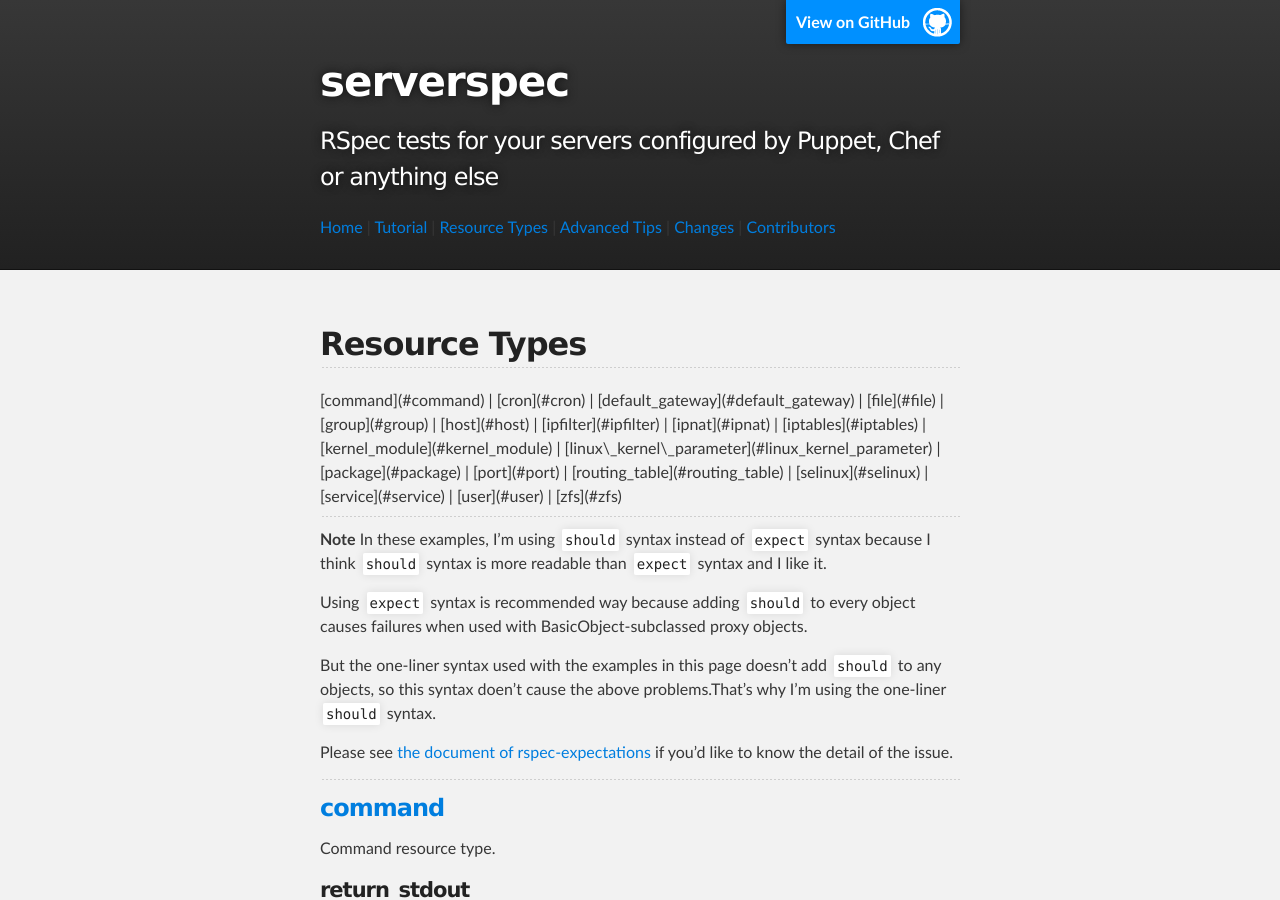
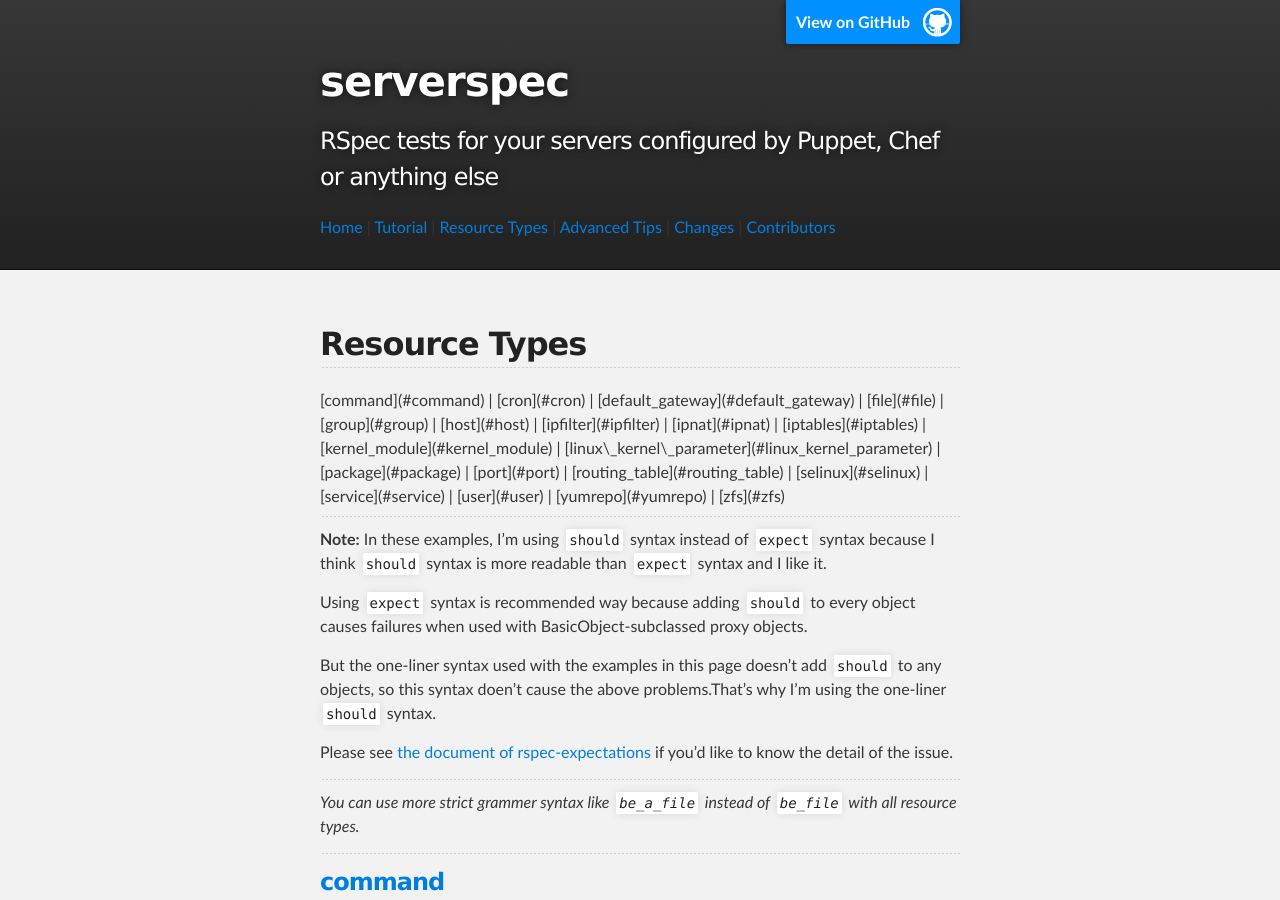
Before and after one commit to serverspec/serverspec.github.io, a Jekyll site: the page built from resource_types.md, in a window 1280 px wide and 900 px high. Built offline with Jekyll 4.4.1, drawn with Linux system fonts in a browser that asks for light colours; Markdown is read by kramdown in place of the engine named in the settings; some of the changed text lies outside the part shown.

Commit message:
Add yumrepo resource type

````diff
--- /dev/null
+++ b/_includes/yumrepo.md
@@ -0,0 +1,23 @@
+### <a name="yumrepo">yumrepo</a>
+
+Yumrepo resource type.
+
+#### exist
+
+In order to test a given yum repository exists,  you should use **exist** matcher.
+
+```ruby
+describe yumrepo('epel') do
+  it { should exist }
+end
+```
+
+#### be_enabled
+
+In order to test a given yum repository is enabled,  you should use **be_enabled** matcher.
+
+```ruby
+describe yumrepo('epel') do
+  it { should be_enabled }
+end
+```
--- a/resource_types.md
+++ b/resource_types.md
@@ -23,12 +23,13 @@ title: Resource Types
 | [selinux](#selinux)
 | [service](#service)
 | [user](#user)
+| [yumrepo](#yumrepo)
 | [zfs](#zfs)
 </nav>
 
 ----
 
-**Note** In these examples, I'm using ``should`` syntax instead of ``expect`` syntax because I think ``should`` syntax is more readable than ``expect`` syntax and I like it.
+**Note:** In these examples, I'm using ``should`` syntax instead of ``expect`` syntax because I think ``should`` syntax is more readable than ``expect`` syntax and I like it.
 
 Using ``expect`` syntax is recommended way because adding ``should`` to every object causes failures when used with BasicObject-subclassed proxy objects.
 
@@ -37,6 +38,11 @@ But the one-liner syntax used with the examples in this page doesn't add ``shoul
 Please see [the document of rspec-expectations](https://github.com/rspec/rspec-expectations/blob/master/Should.md) if you'd like to know the detail of the issue.
 
 ----
+
+*You can use more strict grammer syntax like ``be_a_file`` instead of ``be_file`` with all resource types.*
+
+----
+
 
 {% capture command %}{% include command.md %}{% endcapture %}
 {{ command | markdownify }}
@@ -123,5 +129,10 @@ Please see [the document of rspec-expectations](https://github.com/rspec/rspec-e
 
 ----
 
+{% capture yumrepo %}{% include yumrepo.md %}{% endcapture %}
+{{ yumrepo | markdownify }}
+
+----
+
 {% capture zfs %}{% include zfs.md %}{% endcapture %}
 {{ zfs | markdownify }}
````
